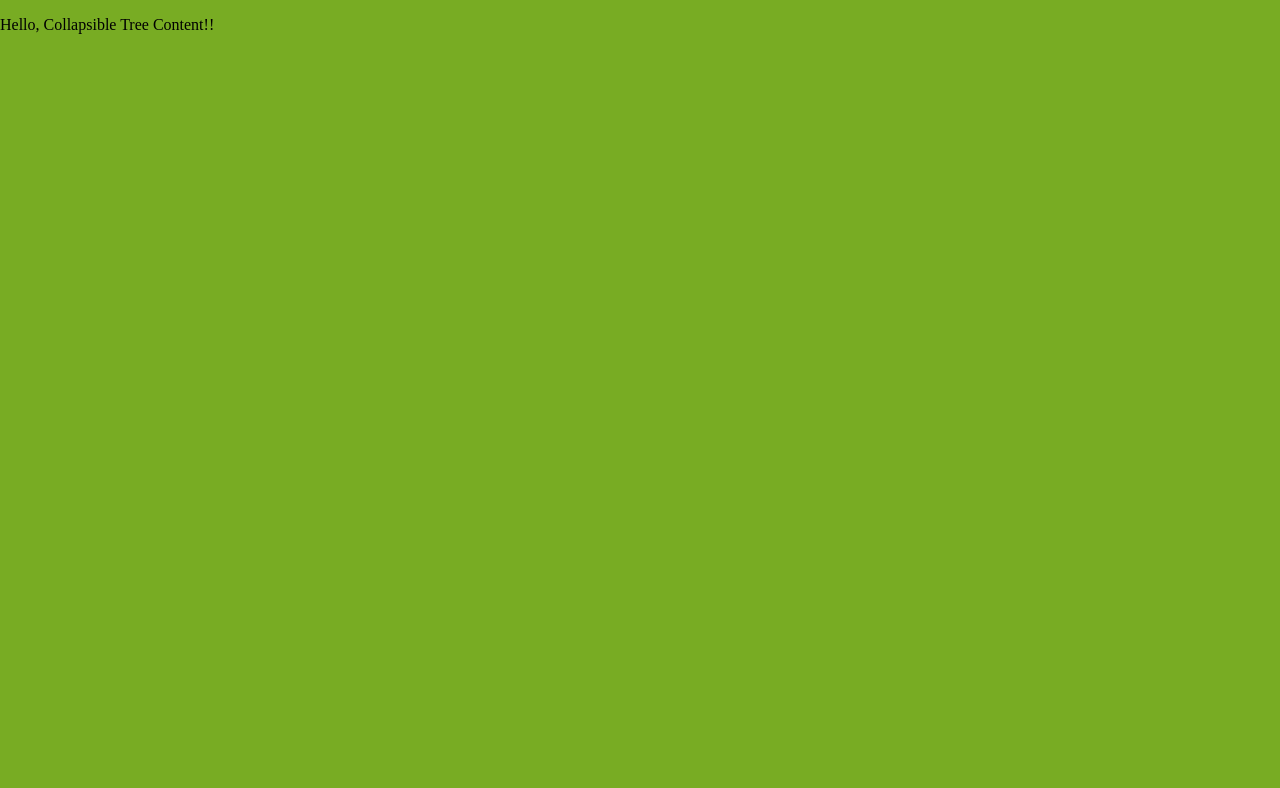
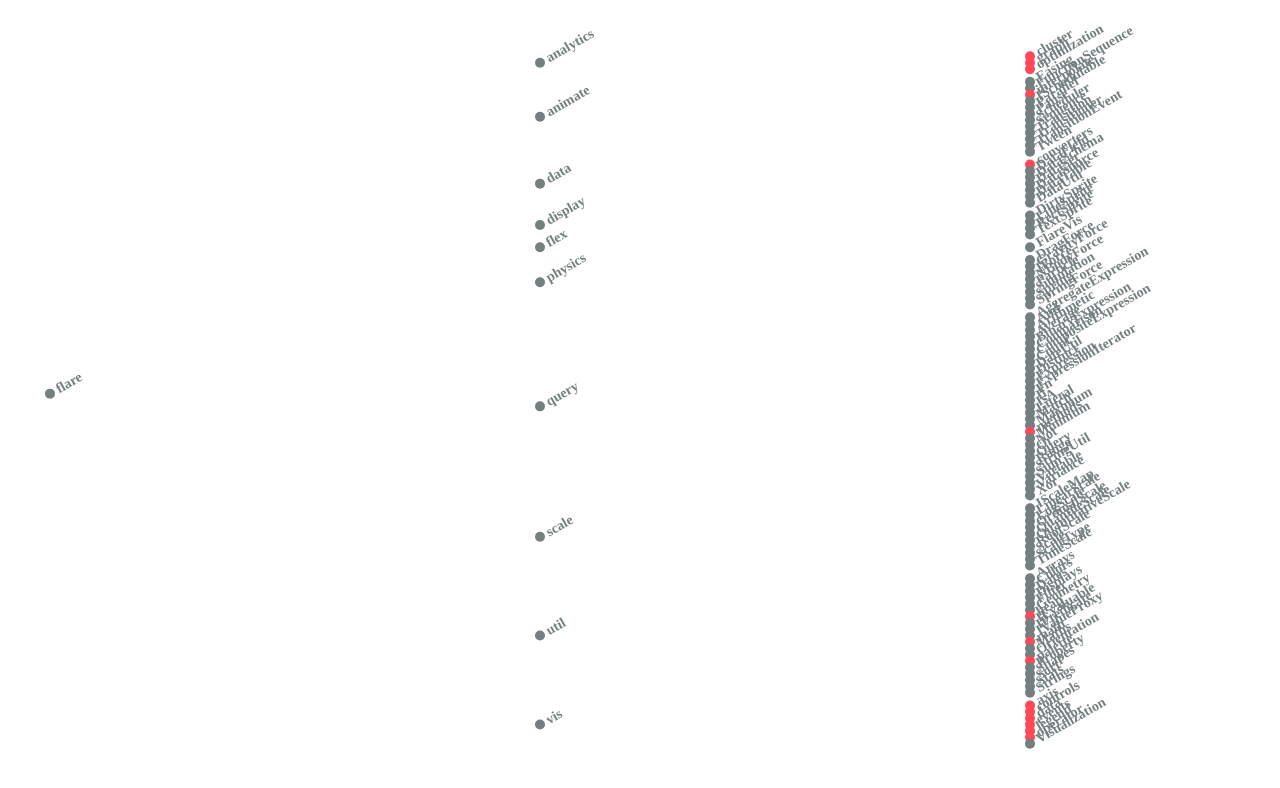
Before and after one commit to khyarmt/collapsible-tree, a React (Vite) app: page / in a window 1280 px wide. Shown: the top 788 px of the page. Built offline with nearby package versions, Linux system fonts and the light colour scheme.

Commit message:
Update on progress

```diff
--- a/src/App.jsx
+++ b/src/App.jsx
@@ -1,22 +1,104 @@
-import { useEffect, useRef, useState } from "react";
+import { useEffect, useMemo, useRef, useState } from "react";
 import * as d3 from "d3";
 
 function CollapsibleTreeContent({ width, height, data }) {
+  const margin = {
+    top: 50,
+    right: 250,
+    bottom: 50,
+    left: 50,
+  };
+  const [collapsed, setCollapsed] = useState({});
+  useEffect(() => {
+    const newCollapsed = {};
+    for (const item of data) {
+      newCollapsed[item.id] = item.depth >= 2;
+    }
+    setCollapsed(newCollapsed);
+  }, [data]);
+  const [nodes, links] = useMemo(() => {
+    const stratify = d3.stratify();
+    const root = d3.hierarchy(stratify(data), (item) => {
+      return collapsed[item.id] ? null : item.children;
+    });
+    const tree = d3
+      .tree()
+      .size([
+        height - margin.top - margin.bottom,
+        width - margin.right - margin.left,
+      ]);
+    tree(root);
+    const nodes = root.descendants().map((item) => {
+      return { ...item.data.data, x: item.y, y: item.x };
+    });
+    const nodeIndices = {};
+    nodes.forEach((node, i) => {
+      nodeIndices[node.id] = i;
+    });
+    console.log(root.links());
+    const links = root.links().map(({ source, target }) => {
+      return {
+        source: nodeIndices[source.data.data.id],
+        target: nodeIndices[target.data.data.id],
+      };
+    });
+
+    return [nodes, links];
+  }, [data, width, height, margin, collapsed]);
+  console.log(nodes);
+
   return (
-    <div
-      style={{
-        position: "absolute",
-        top: 0,
-        right: 0,
-        bottom: 0,
-        left: 0,
-        width: width,
-        height: height,
-        backgroundColor: "#78AC23",
+    <svg width={width} height={height} style={{ display: "block" }}>
+      <g transform={`translate(${margin.left},${margin.top})`}>
+        <g>
+          {links.map((link) => {
+            // dを指定する。
+            console.log(link);
+            return (
+              <g>
+                <path></path>
+              </g>
+            );
+          })}
+        </g>
+        <g>
+          {nodes.map((node) => {
+            return (
+              <g
+                key={node.id}
+                transform={`translate(${node.x},${node.y})`}
+                onClick={() => {
+                  setCollapsed({
+                    ...collapsed,
+                    [node.id]: !collapsed[node.id],
+                  });
                 }}
               >
-      <p>Hello, Collapsible Tree Content!!</p>
-    </div>
+                <circle
+                  r="5"
+                  fill={
+                    collapsed[node.id] && node.childCount > 0
+                      ? "#FF4858"
+                      : "#747F7F"
+                  }
+                ></circle>
+                <text
+                  x="8"
+                  textAnchor="begin"
+                  dominantBaseline="central"
+                  fontSize="14"
+                  fontWeight="bold"
+                  fill="#747F7F"
+                  transform="rotate(-30)"
+                >
+                  {node.name}
+                </text>
+              </g>
+            );
+          })}
+        </g>
+      </g>
+    </svg>
   );
 }
 
@@ -47,11 +129,13 @@ function CollapsibleTree({ data }) {
         left: 0,
       }}
     >
+      {data && (
         <CollapsibleTreeContent
           width={size.width}
           height={size.height}
           data={data}
         />
+      )}
     </div>
   );
 }
```
Also changed, not shown: src/index.css (added). Lines whose indentation alone changed are shown as unchanged.
